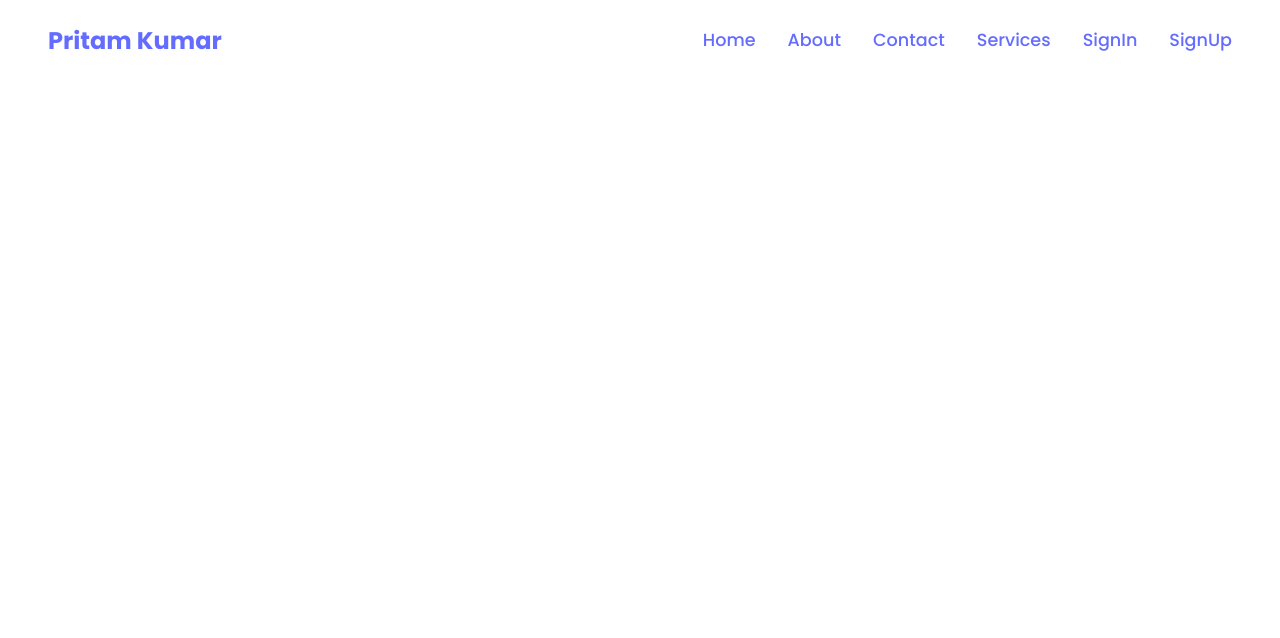
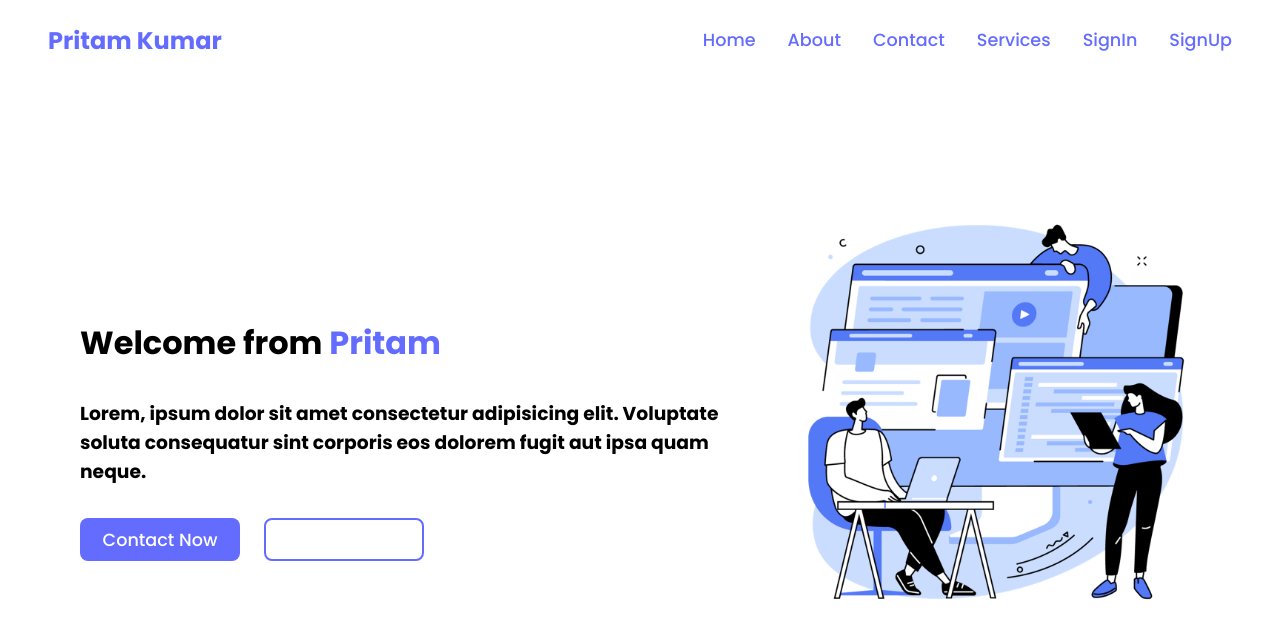
Before and after one commit to kumarpritam1468/MERN-portfolio, a React (Vite) app in the folder client/: page / in a window 1280 px wide. Shown: the top 638 px of the page. Built offline with nearby package versions, Linux system fonts and the light colour scheme.

Commit message:
add hero top

```diff
--- a/client/src/App.css
+++ b/client/src/App.css
@@ -28,3 +28,32 @@ a {
   font-weight: 500;
   font-size: 1.1rem;
 }
+
+.btn1{
+  background: var(--btn-color);
+  border-radius: .5rem;
+  padding: .4rem 0;
+  width: 10rem;
+  text-align: center;
+  border: 2px solid transparent;
+  transition: all .3s ease-in-out;
+  color: white;
+}
+
+.btn2{
+  border-radius: .5rem;
+  padding: .4rem 0;
+  width: 10rem;
+  text-align: center;
+  border: 2px solid var(--btn-color);
+  transition: all .3s ease-in-out;
+  color: white;
+}
+
+.btn1:hover,
+.btn2:hover{
+  cursor: pointer;
+  box-shadow: 0 0 2rem var(--btn-color);
+  border: 2px solid white;
+  scale: 1.01;
+}
--- a/client/src/components/Home/Home.css
+++ b/client/src/components/Home/Home.css
@@ -0,0 +1,25 @@
+.hero {
+    height: 90vh;
+    width: 100vw;
+    display: flex;
+    padding: 1rem 5rem;
+    gap: 4rem;
+    align-items: center;
+    justify-content: space-between;
+}
+
+.right img {
+    width: 25rem;
+    margin-bottom: 3rem;
+}
+
+.left {
+    display: flex;
+    flex-direction: column;
+    gap: 2rem;
+}
+
+.buttons {
+    display: flex;
+    gap: 1.5rem;
+}
--- a/client/src/components/Home/Home.jsx
+++ b/client/src/components/Home/Home.jsx
@@ -1,10 +1,28 @@
 import React from 'react';
+import {Link} from 'react-router-dom';
 import './Home.css';
 
 const Home = () => {
   return (
     <>
+      <div className="hero">
+        <div className="left">
+          <h1>Welcome from <span className="colorText">Pritam</span></h1>
+          <h3>Lorem, ipsum dolor sit amet consectetur adipisicing elit. Voluptate soluta consequatur sint corporis eos dolorem fugit aut ipsa quam neque.</h3>
+          <div className="buttons">
+            <Link className="btn1" to="/contact" >
+              Contact Now
+            </Link>
+            <Link className="btn2" to="/about" >
+              Know More
+            </Link>
+          </div>
+        </div>
 
+        <div className="right">
+          <img src="./images/home.png" alt="" />
+        </div>
+      </div>
     </>
   )
 }
--- a/client/src/components/Register/Login.jsx
+++ b/client/src/components/Register/Login.jsx
@@ -57,9 +57,9 @@ const Login = () => {
                             />
                         </div>
                         <br />
-                        <button type="submit" className="btn btn-submit">
+                        <div type="submit" className="btn1">
                             Login
-                        </button>
+                        </div>
                     </form>
                 </div>
             </div >
--- a/client/src/components/Register/Register.jsx
+++ b/client/src/components/Register/Register.jsx
@@ -76,9 +76,9 @@ const Register = () => {
                             />
                         </div>
                         <br />
-                        <button type="submit" className="btn btn-submit">
+                        <div type="submit" className="btn1">
                             Register Now
-                        </button>
+                        </div>
                     </form>
                 </div>
             </div >
```
